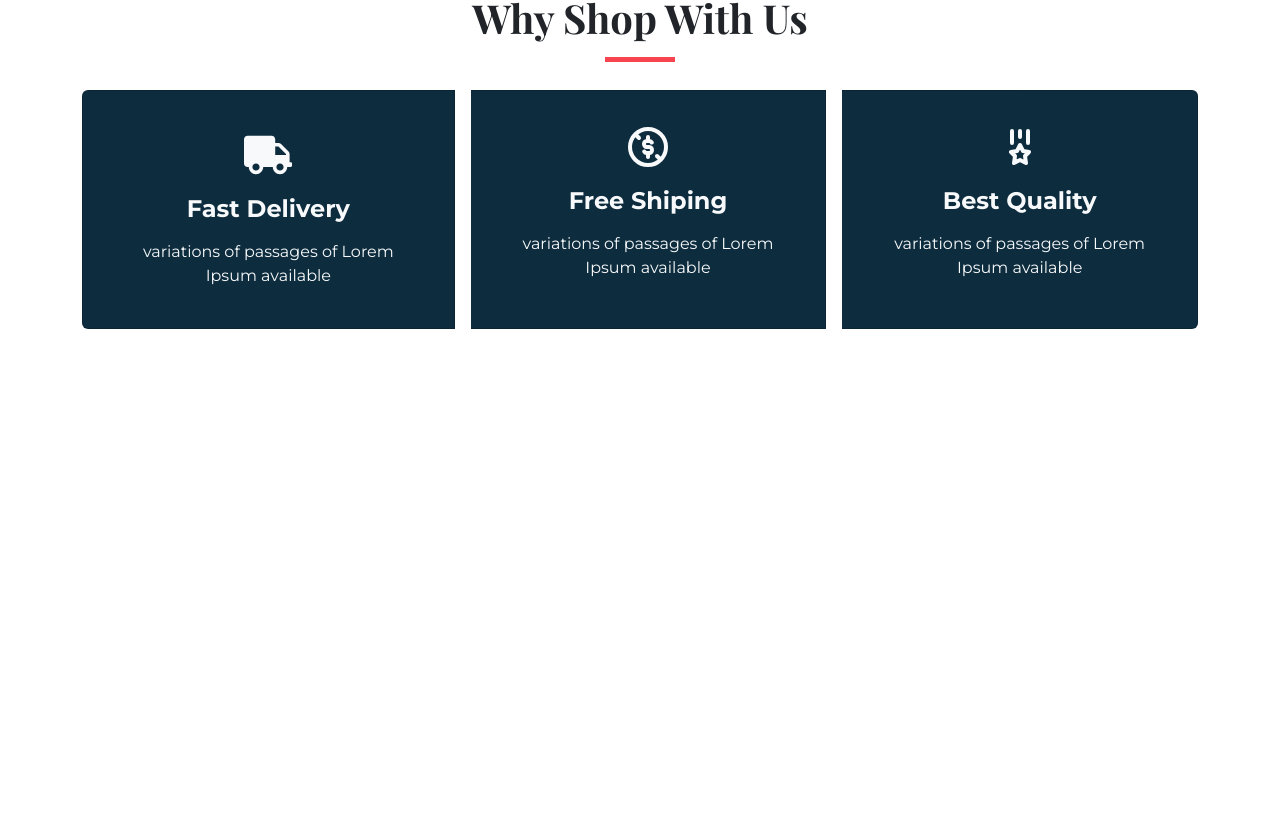
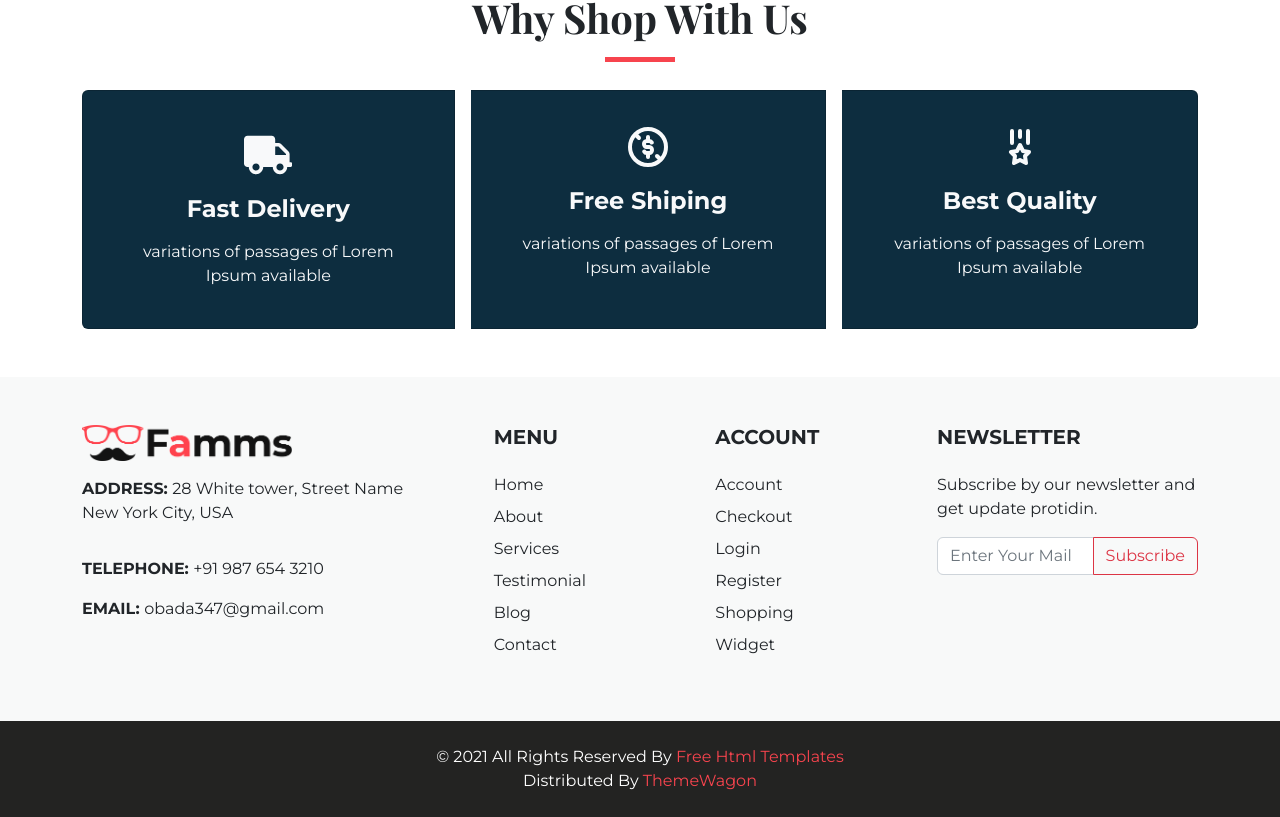
Before and after one commit to Obaadz/Famms-Template, a Next.js app: page / in a window 1280 px wide. Shown: the part 865-1682 px from the top of the page. Before the commit the page ends 1242 px from the top, so only its background shows below. Built offline with nearby package versions, Linux system fonts and the light colour scheme.

Commit message:
Add dark and light footer to the main layout

```diff
--- a/components/Logo.tsx
+++ b/components/Logo.tsx
@@ -1,9 +1,16 @@
 type Props = {
   widthInPx: string;
+  dark?: boolean;
 };
 
-const Logo = ({ widthInPx }: Props) => {
-  return <img width={widthInPx} src="images/logo.png" alt="Logo" />;
+const Logo = ({ widthInPx, dark }: Props) => {
+  return (
+    <img
+      width={widthInPx}
+      src={dark ? "images/white_logo.png" : "images/logo.png"}
+      alt="Logo"
+    />
+  );
 };
 
 export default Logo;
--- /dev/null
+++ b/components/footer/Contact.tsx
@@ -0,0 +1,25 @@
+import { FC } from "react";
+import Logo from "../Logo";
+
+type Props = {
+  dark?: boolean;
+};
+
+const Contact: FC<Props> = ({ dark }) => {
+  return (
+    <div className="d-flex flex-column col-lg-4 col-md-6 gap-3">
+      <Logo widthInPx="210" dark={dark} />
+      <address>
+        <strong>Address: </strong>28 White tower, Street Name New York City, USA
+      </address>
+      <div>
+        <strong>Telephone: </strong> +91 987 654 3210
+      </div>
+      <div>
+        <strong>Email: </strong> obada347@gmail.com
+      </div>
+    </div>
+  );
+};
+
+export default Contact;
--- /dev/null
+++ b/components/footer/Navbar.tsx
@@ -0,0 +1,29 @@
+import { FC } from "react";
+import Link from "next/link";
+import styles from "./footer.module.css";
+import type { NavData } from "./navData";
+
+type Props = {
+  navData: NavData;
+};
+
+const Navbar: FC<Props> = ({ navData }: Props) => {
+  function renderLinkItems() {
+    return navData.items.map((item) => (
+      <li key={item.id}>
+        <Link href={item.href ? item.href : item.name}>{item.name}</Link>
+      </li>
+    ));
+  }
+
+  return (
+    <div className="d-flex flex-column col-md-4 col-lg-2 gap-3">
+      <h3 className="fw-bold fs-5">{navData.title}</h3>
+      <ul className={`d-flex flex-column list-unstyled gap-2 ${styles.list}`}>
+        {renderLinkItems()}
+      </ul>
+    </div>
+  );
+};
+
+export default Navbar;
--- /dev/null
+++ b/components/footer/footer.module.css
@@ -0,0 +1,36 @@
+.light {
+  background-color: #f8f9f9;
+}
+
+.dark {
+  background-color: #0d2c3e;
+  color: white;
+}
+
+.light strong,
+.dark strong,
+.light h3,
+.dark h3 {
+  text-transform: uppercase;
+}
+
+.list li {
+  text-transform: capitalize;
+}
+
+.list a {
+  text-decoration: none;
+  color: inherit;
+}
+
+.copyrights {
+  color: white;
+}
+
+.light .copyrights {
+  background-color: #232322;
+}
+
+.copyrights span {
+  color: #f7444e;
+}
--- /dev/null
+++ b/components/footer/index.tsx
@@ -0,0 +1,47 @@
+import { FC } from "react";
+import { Button, Container, Form, InputGroup } from "react-bootstrap";
+import Contact from "./Contact";
+import Navbar from "./Navbar";
+import { AccountData, MenuData } from "./navData";
+import styles from "./footer.module.css";
+
+type Props = {
+  background: "light" | "dark";
+};
+
+const Footer: FC<Props> = ({ background }) => {
+  return (
+    <footer className={`${styles[background]}`}>
+      <Container className="py-5">
+        <div className="row gap-3 justify-content-md-between">
+          <Contact dark={background == "dark" ? true : false} />
+          <Navbar navData={MenuData} />
+          <Navbar navData={AccountData} />
+          <div className="col-lg-3 col-md-5">
+            <h3 className="fw-bold fs-5 mb-4">Newsletter</h3>
+            <p>Subscribe by our newsletter and get update protidin.</p>
+            <InputGroup>
+              <Form.Control
+                placeholder="Enter Your Mail"
+                aria-label="Enter Your Mail"
+                aria-describedby="basic-addon2"
+              />
+              <Button variant="outline-danger" id="button-addon2">
+                Subscribe
+              </Button>
+            </InputGroup>
+          </div>
+        </div>
+      </Container>
+      <div className={`${styles.copyrights} d-flex`}>
+        <p className="my-4 mx-auto text-center">
+          © 2021 All Rights Reserved By <span>Free Html Templates </span>
+          <br />
+          Distributed By <span>ThemeWagon</span>
+        </p>
+      </div>
+    </footer>
+  );
+};
+
+export default Footer;
--- /dev/null
+++ b/components/footer/navData.ts
@@ -0,0 +1,32 @@
+export type NavData = {
+  title: string;
+  items: {
+    id: number;
+    name: string;
+    href?: string;
+  }[];
+};
+
+export const MenuData: NavData = {
+  title: "Menu",
+  items: [
+    { id: 1, name: "home" },
+    { id: 2, name: "about" },
+    { id: 3, name: "services" },
+    { id: 4, name: "testimonial" },
+    { id: 5, name: "blog" },
+    { id: 6, name: "contact" },
+  ],
+};
+
+export const AccountData: NavData = {
+  title: "Account",
+  items: [
+    { id: 1, name: "account", href: "#" },
+    { id: 2, name: "checkout", href: "#" },
+    { id: 3, name: "login", href: "#" },
+    { id: 4, name: "register", href: "#" },
+    { id: 5, name: "shopping", href: "#" },
+    { id: 6, name: "widget", href: "#" },
+  ],
+};
--- a/layouts/MainLayout.tsx
+++ b/layouts/MainLayout.tsx
@@ -1,16 +1,19 @@
-import { ReactElement } from "react";
+import { ReactNode } from "react";
 import Header from "../components/header";
+import Footer from "../components/footer";
 
 type Props = {
-  children: ReactElement;
+  children: ReactNode;
+  background?: "dark";
 };
 
-const MainLayout = ({ children }: Props) => {
+const MainLayout = ({ children, background }: Props) => {
   return (
-    <div>
+    <>
       <Header />
       {children}
-    </div>
+      <Footer background={background ? background : "light"} />
+    </>
   );
 };
 
--- a/pages/blog.tsx
+++ b/pages/blog.tsx
@@ -5,7 +5,7 @@ import WhyShopSection from "../components/why_shop";
 
 const Blog: FC = () => {
   return (
-    <MainLayout>
+    <MainLayout background="dark">
       <BlogList />
       <WhyShopSection />
     </MainLayout>
```
Also changed, not shown: public/images/white_logo.png (added).
